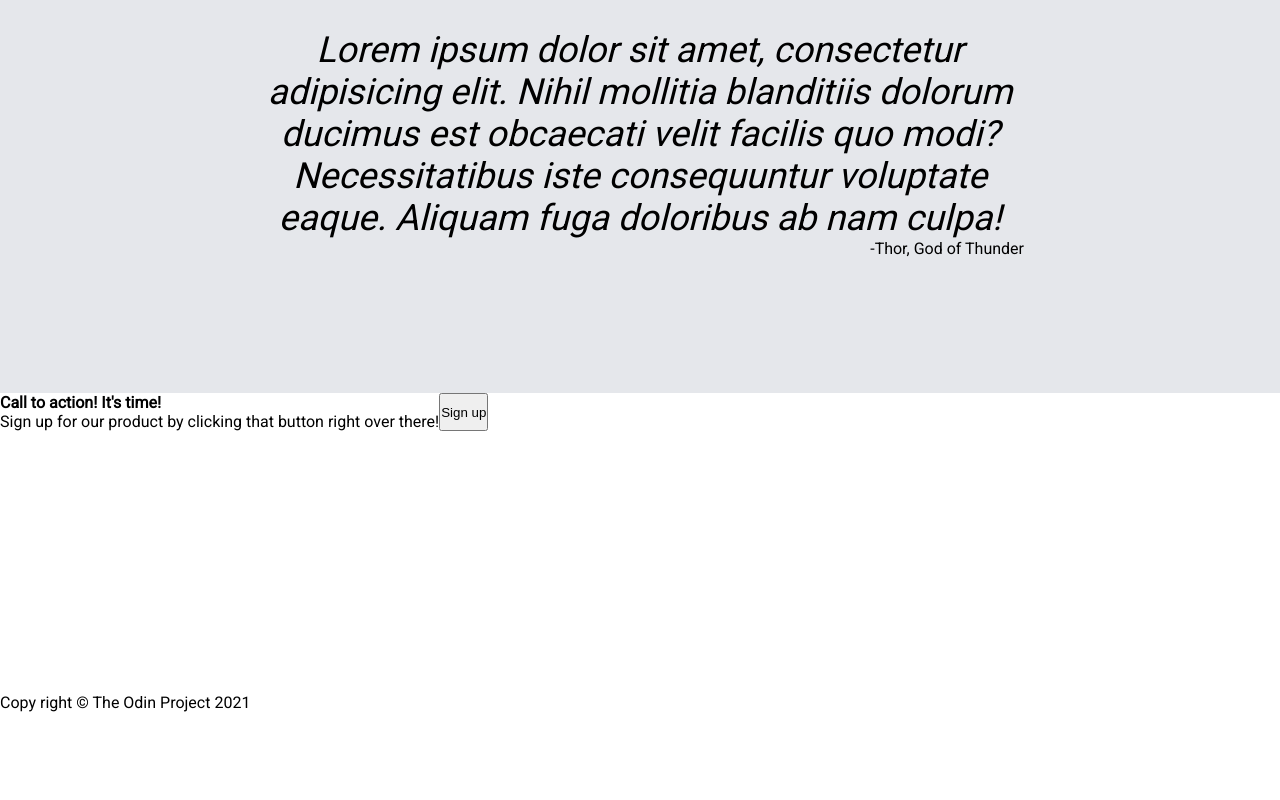
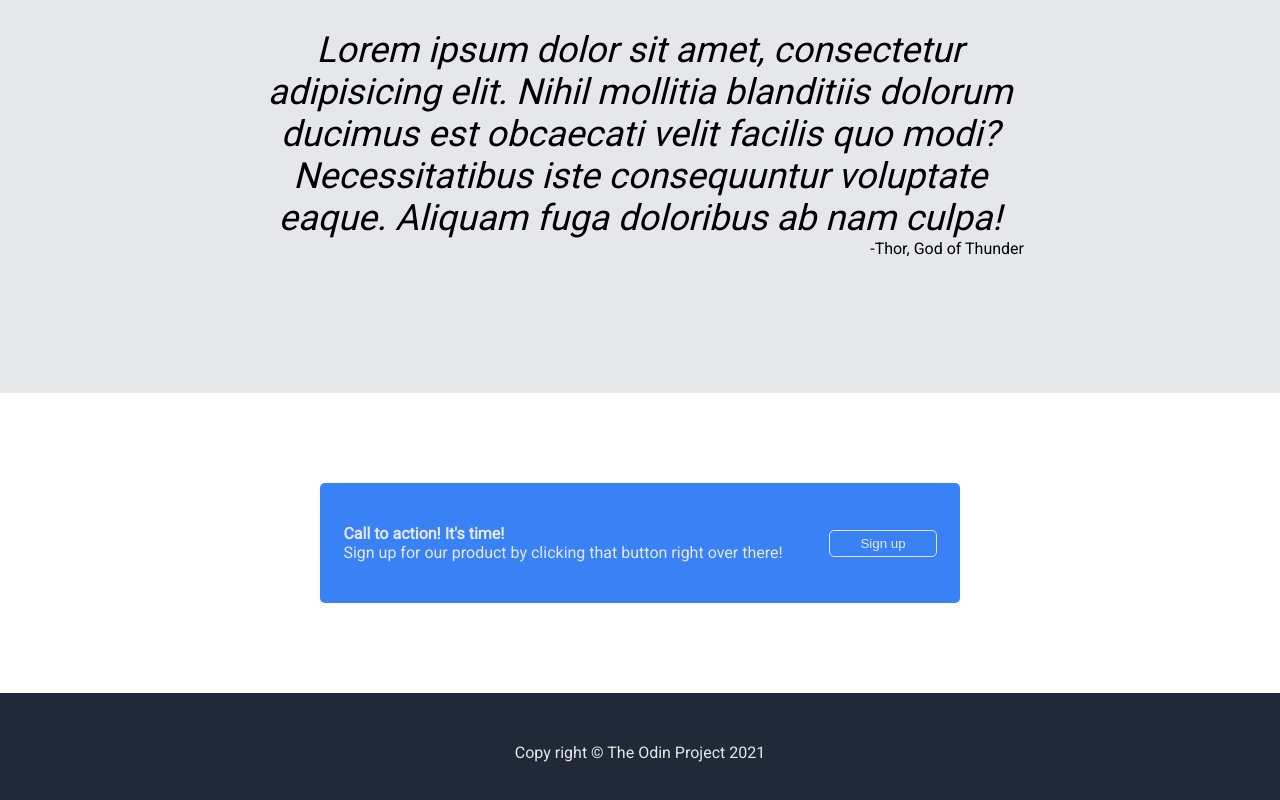
Before and after one commit to FaizanAziz2001/Odin_ProjectLandingPage, a plain HTML site: page index.html in a window 1280 px wide. Shown: the part 1208-2008 px from the top of the page. Before the commit the page ends 1920 px from the top, so only its background shows below. Drawn offline with Linux system fonts and the light colour scheme.

Commit message:
Added footer css and completed entire page

```diff
--- a/style.css
+++ b/style.css
@@ -5,6 +5,7 @@
 
 body{
     height:100%;
+    max-width: 1920px;
     font-family:'Roboto';
 }
 
@@ -123,8 +124,35 @@ img{
 
 .container-4 {
     height: 300px;
+    display: flex;
+    align-items: center;
+    justify-content: center;
 }
 .container-4 .innercontainer-4{
+    height: 40%;
+    width: 50%;
     display: flex;
+    background-color:#3882F6 ;
+    justify-content: space-around;
+    border-radius: 5px;
+    align-items: center;
 
 }
+
+.container-4 button{
+    padding: 5px 30px 5px 30px ;
+    border-radius: 5px;
+    border: 1px solid #E5E7EB;
+    background-color:#3882F6  ;
+    color: #E5E7EB;
+}
+.container-4 h4,.container-4 p{
+    color: #E5E7EB;
+}
+
+.footer{
+    color: #E5E7EB;
+    text-align: center;
+    padding: 50px;
+    background-color: #1F2937;
+}
```
